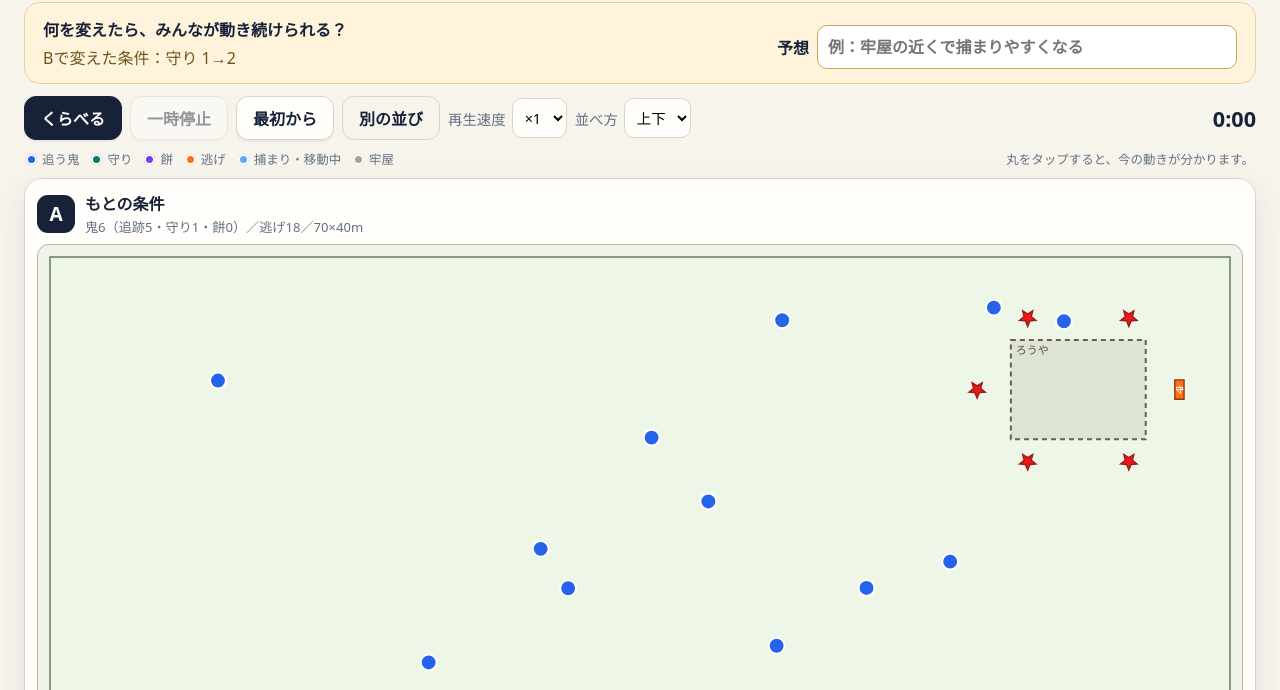
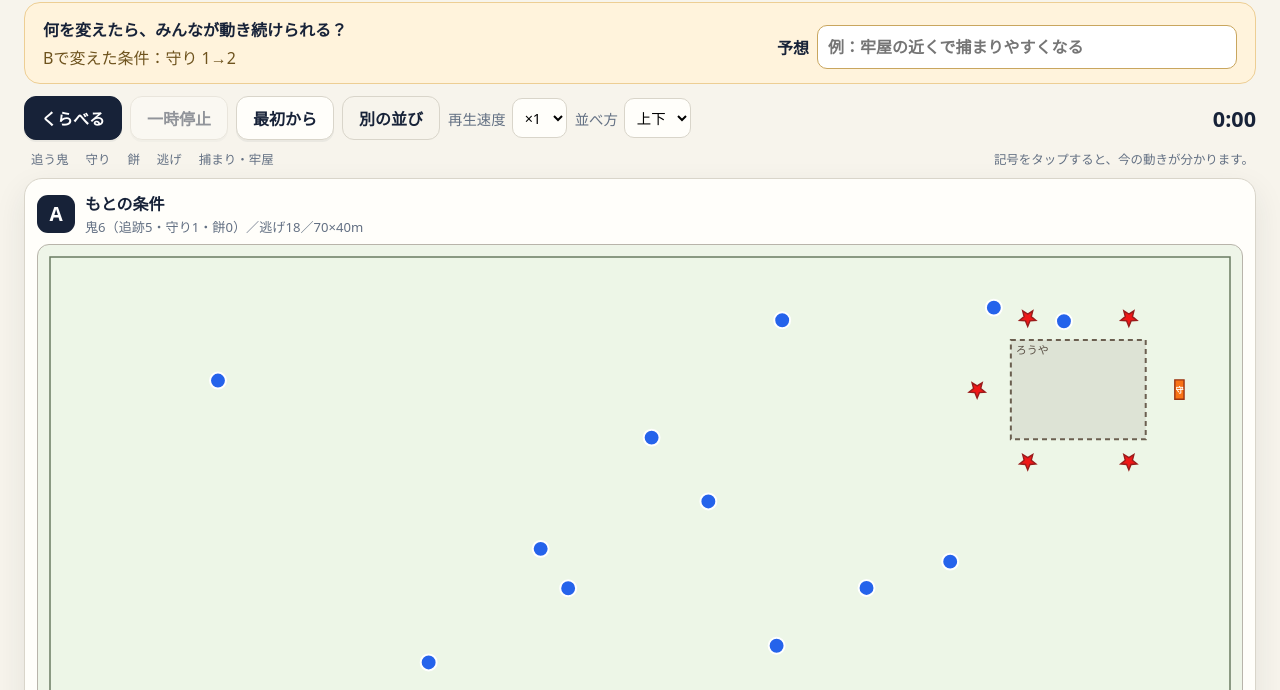
Before and after one commit to sankisuguya-create/Parameter-Simulater, a website: page index.html in a window 1280 px wide. Shown: the part 110-800 px from the top of the page. Drawn offline with Linux system fonts and the light colour scheme.

Commit message:
中央禁止と役割別の色・形・分散挙動を追加

```diff
--- a/index.html
+++ b/index.html
@@ -47,7 +47,7 @@
       </label>
       <output id="shared-clock" class="clock" aria-live="off">0:00</output>
     </section>
-    <div class="legend" aria-label="丸の見分け方"><span><i class="dot chaser"></i>追う鬼</span><span><i class="dot guard"></i>守り</span><span><i class="dot mochi"></i>餅</span><span><i class="dot runner"></i>逃げ</span><span><i class="dot caught"></i>捕まり・移動中</span><span><i class="dot jailed"></i>牢屋</span><span class="legend-help">丸をタップすると、今の動きが分かります。</span></div>
+    <div class="legend" aria-label="記号の見分け方"><span><i class="symbol chaser"></i>追う鬼</span><span><i class="symbol guard"></i>守り</span><span><i class="symbol mochi"></i>餅</span><span><i class="symbol runner"></i>逃げ</span><span><i class="symbol caught"></i>捕まり・牢屋</span><span class="legend-help">記号をタップすると、今の動きが分かります。</span></div>
 
     <section class="comparison stacked" aria-label="条件Aと条件Bの比較">
       <article class="sim-card" data-side="a">
```
